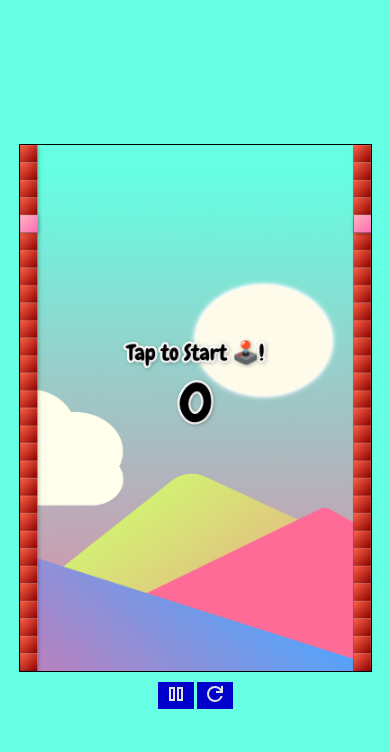
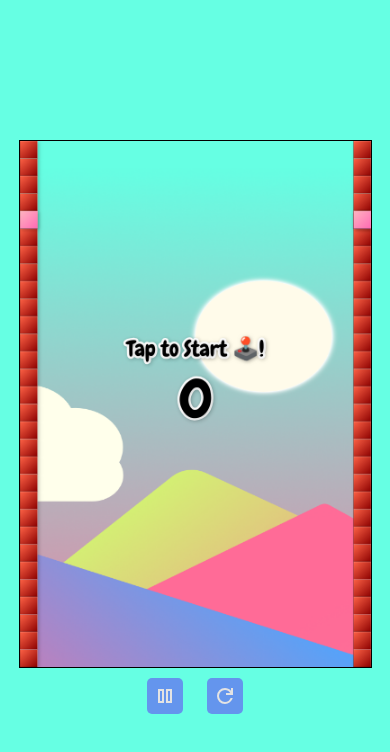
Before and after one commit to Harilala42/Tetris-Clone, a website built with Vite: page index.html in a window 390 px wide. Built offline with nearby package versions, Linux system fonts and the light colour scheme.

```diff
--- a/src/Tetris.css
+++ b/src/Tetris.css
@@ -35,14 +35,22 @@
     }
 
     .action {
-        display: inline-block;
+        display: flex;
+        align-items: center;
+        justify-content: center;
+        flex-direction: row;
+        gap: 2rem;
     }
 
     button {
         width: 3rem;
-        height: auto;
+        height: 3rem;
         border: none;
-        background-color: #0000CD;
+        display: flex;
+        align-items: center;
+        justify-content: center;
+        border-radius: 5px;
+        background-color: #6495ED;
     }
 
     #canvas {
```
